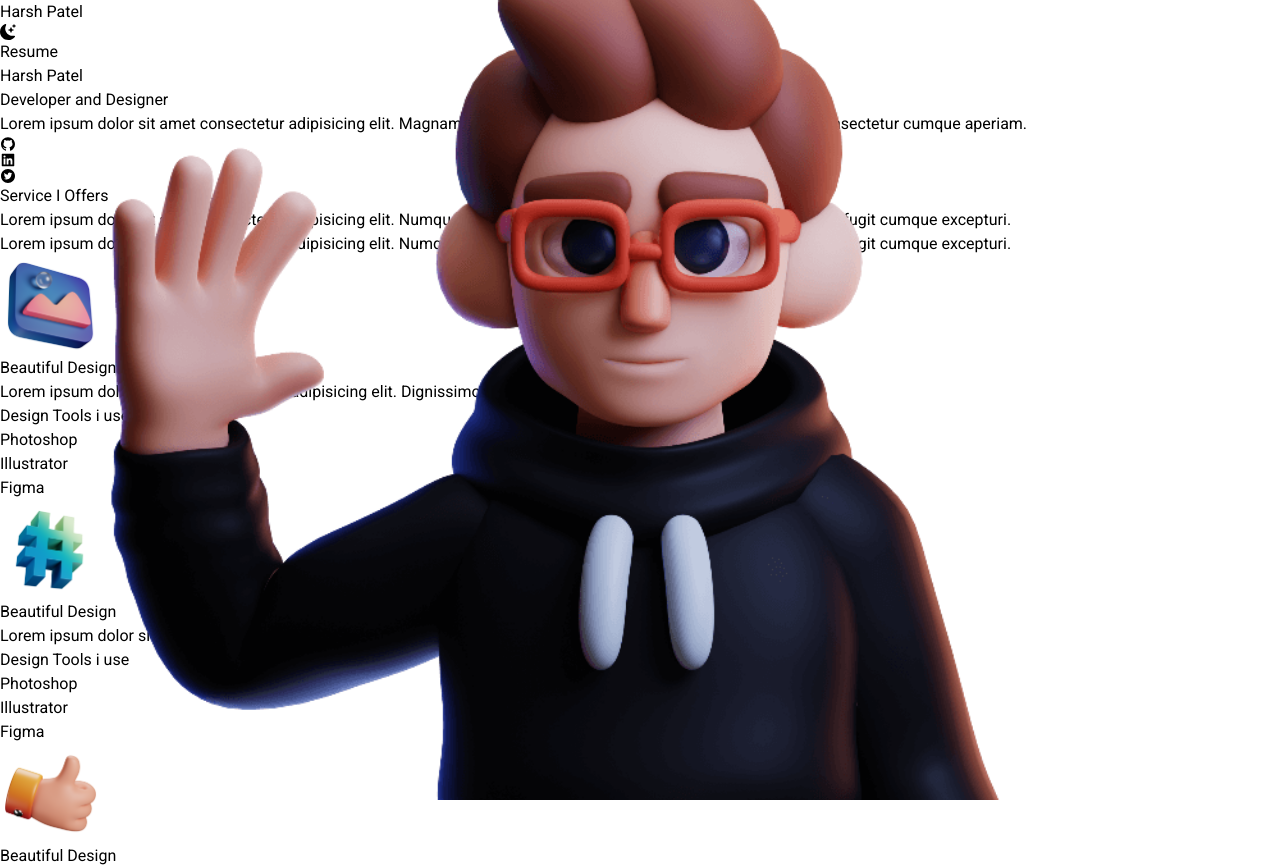
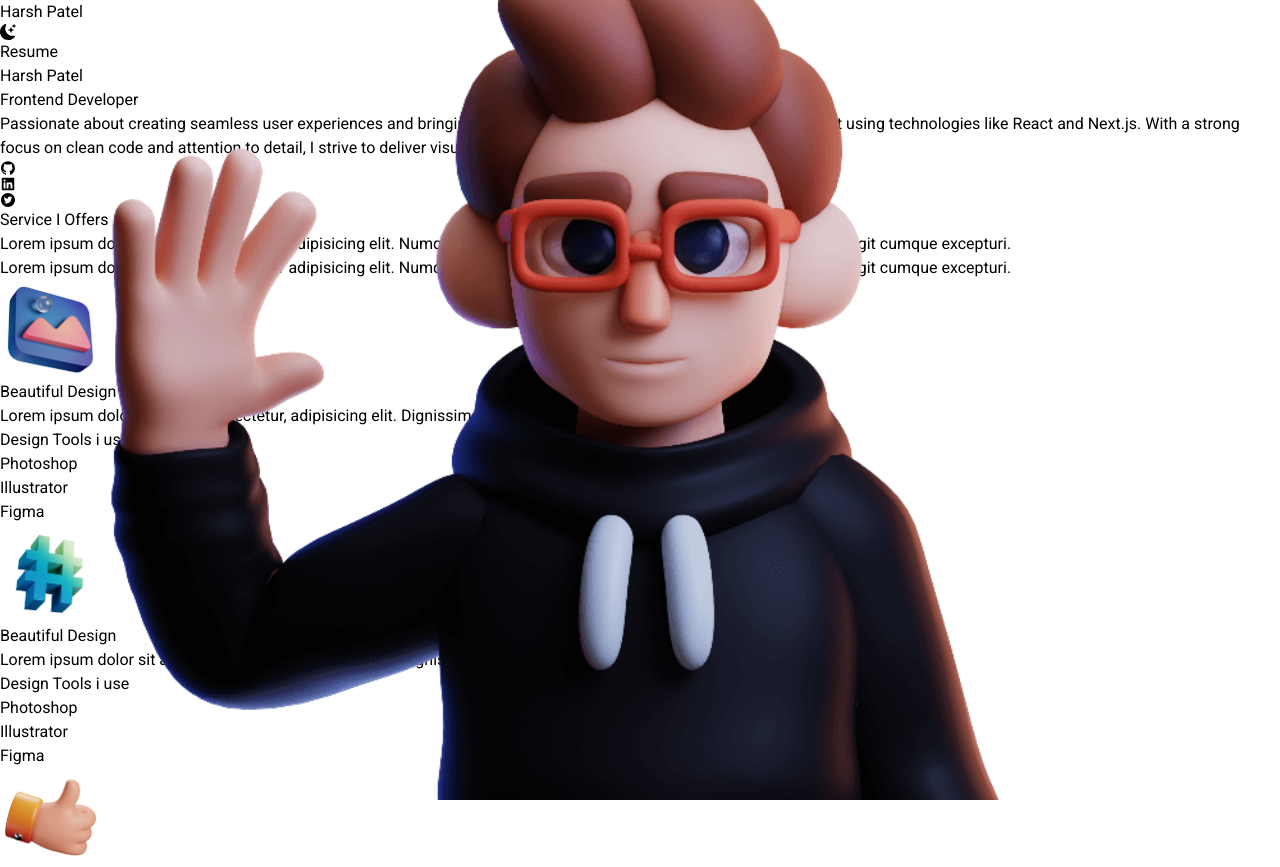
Before and after one commit to patelharsh9797/NextJS-React-Portfolio, a Next.js app: page / in a window 1280 px wide. Shown: the top 867 px of the page. Built offline with nearby package versions, Linux system fonts and the light colour scheme.

Commit message:
Added bio into hero section

```diff
--- a/app/MainContent.jsx
+++ b/app/MainContent.jsx
@@ -19,7 +19,7 @@ const MainContent = () => {
   return (
     <div className={`space-y-12 pb-8`}>
       <section className="min-h-screen">
-        <div className="p-10 text-center">
+        {/* <div className="p-10 text-center">
           <h2 className="py-2 text-5xl font-medium text-teal-500 md:text-6xl">
             Harsh Patel
           </h2>
@@ -28,6 +28,19 @@ const MainContent = () => {
             Lorem ipsum dolor sit amet consectetur adipisicing elit. Magnam
             eaque eum id quidem vel alias quasi voluptatem, consectetur cumque
             aperiam.
+          </p>
+        </div> */}
+        <div className="p-10 text-center">
+          <h2 className="py-2 text-5xl font-medium text-teal-500 md:text-6xl">
+            Harsh Patel
+          </h2>
+          <h3 className="py-2 text-2xl md:text-3xl">Frontend Developer</h3>
+          <p className="text-md mx-auto max-w-xl py-5 leading-8 text-slate-600 dark:text-slate-500 md:text-xl">
+            Passionate about creating seamless user experiences and bringing
+            designs to life, I specialize in frontend development using
+            technologies like React and Next.js. With a strong focus on clean
+            code and attention to detail, I strive to deliver visually appealing
+            and intuitive web applications.
           </p>
         </div>
 
@@ -52,7 +65,7 @@ const MainContent = () => {
           </Link> */}
         </div>
 
-        <div className="relative mx-auto mt-20 h-80 w-80  overflow-hidden rounded-full bg-gradient-to-b from-teal-500 shadow-xl md:h-96 md:w-96">
+        <div className="relative mx-auto mt-20 h-52 w-52 overflow-hidden  rounded-full bg-gradient-to-b from-teal-500 shadow-xl md:h-96 md:w-96">
           <Image
             alt="image"
             src={myProfileImg}
@@ -159,7 +172,7 @@ const MainContent = () => {
           </p>
           <p className="text-md py-2 leading-8 text-slate-600 dark:text-slate-500">
             Lorem ipsum dolor sit amet consectetur adipisicing elit. Numquam ex
-            illo laborum architecto animi natus{" "}
+            illo laborum architecto animi natus
             <span className="text-teal-500">officiis</span> psam fugit cumque
             excepturi.
           </p>
```
